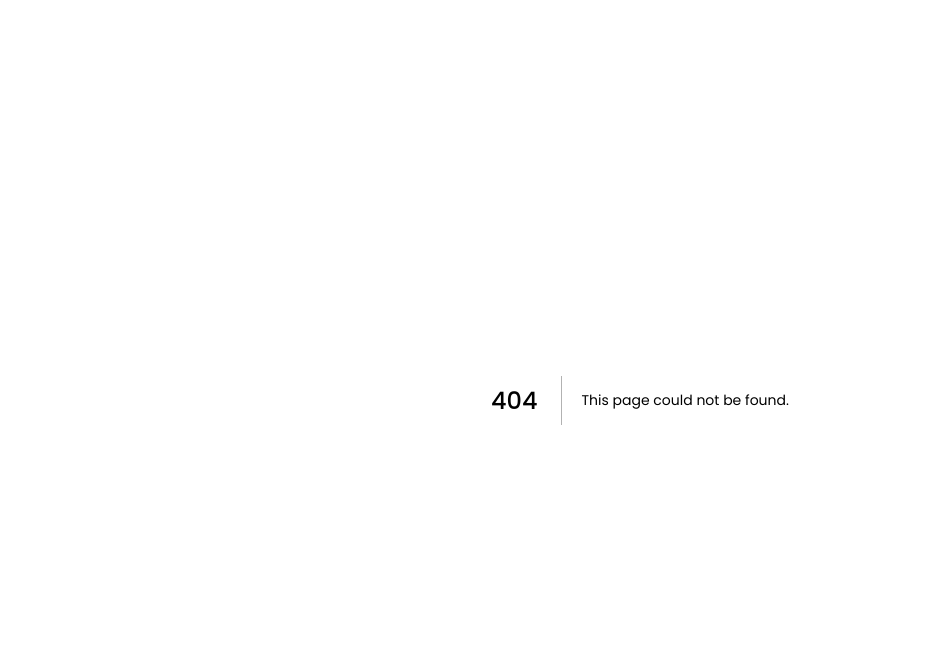
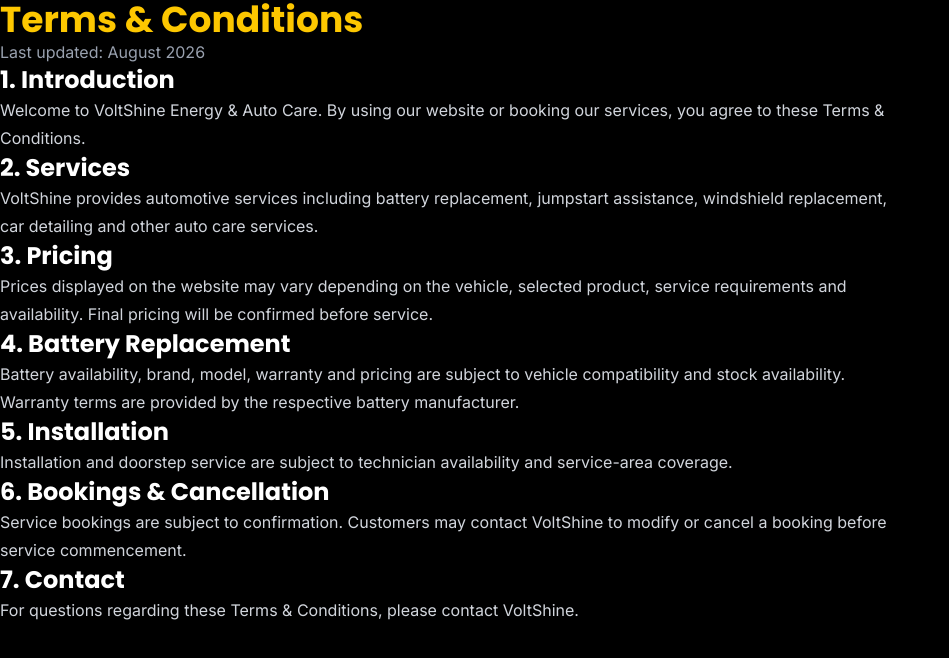
Before and after one commit to voltshineenergy-AC/voltshine, a Next.js app: page /terms in a window 1280 px wide. Before the commit this address had no page. Shown: the top 658 px of the page, without its empty margins (0-949 px from the left). Built offline with nearby package versions, Linux system fonts and the light colour scheme.

Commit message:
Fix terms and detailing routes

```diff
--- /dev/null
+++ b/src/app/detailing/page.tsx
@@ -0,0 +1,15 @@
+export default function DetailingPage() {
+  return (
+    <main className="min-h-screen bg-black px-6 py-16 text-white">
+      <div className="mx-auto max-w-6xl">
+        <h1 className="text-4xl font-bold text-yellow-400">
+          Car Detailing Services
+        </h1>
+
+        <p className="mt-4 text-gray-300">
+          Premium car detailing services by VoltShine Energy & Auto Care.
+        </p>
+      </div>
+    </main>
+  );
+}
--- a/src/app/layout.tsx
+++ b/src/app/layout.tsx
@@ -1,6 +1,5 @@
 import type { Metadata } from "next";
 import { Poppins, Inter } from "next/font/google";
-import Script from "next/script";
 import "./globals.css";
 
 const poppins = Poppins({
@@ -15,61 +14,8 @@
 });
 
 export const metadata: Metadata = {
-  metadataBase: new URL("https://voltshine.in"),
-
-  title: {
-    default: "VoltShine | Doorstep Car Battery Replacement & Auto Care in Pune",
-    template: "%s | VoltShine",
-  },
-
-  description:
-    "Doorstep battery replacement, jumpstart, windshield replacement, ceramic coating, PPF, car detailing, UPS, inverter and solar solutions across Pune & PCMC.",
-
-  keywords: [
-    "Car Battery Replacement Pune",
-    "Battery Replacement Near Me",
-    "Doorstep Battery Service",
-    "Amaron Battery",
-    "Exide Battery",
-    "Livguard Battery",
-    "Jump Start Service",
-    "Windshield Replacement Pune",
-    "Ceramic Coating Pune",
-    "PPF Pune",
-    "Car Detailing Pune",
-    "UPS",
-    "Inverter",
-    "Solar",
-    "VoltShine",
-  ],
-
-  authors: [{ name: "VoltShine" }],
-
-  creator: "VoltShine",
-
-  publisher: "VoltShine",
-
-  robots: {
-    index: true,
-    follow: true,
-  },
-
-  openGraph: {
-    title: "VoltShine",
-    description:
-      "Premium Doorstep Battery Replacement & Auto Care Services in Pune.",
-    url: "https://voltshine.in",
-    siteName: "VoltShine",
-    locale: "en_IN",
-    type: "website",
-  },
-
-  twitter: {
-    card: "summary_large_image",
-    title: "VoltShine",
-    description:
-      "Battery Replacement, Windshield, Detailing & Solar Solutions.",
-  },
+  title: "VoltShine",
+  description: "VoltShine Energy & Auto Care",
 };
 
 export default function RootLayout({
@@ -78,73 +24,9 @@
   children: React.ReactNode;
 }>) {
   return (
-    <html
-      lang="en"
-      className={`${poppins.variable} ${inter.variable}`}
-    >
-      <body>
-  {children}
-
-  <Script
-    src="https://www.googletagmanager.com/gtag/js?id=G-EW70L5C17N"
-    strategy="afterInteractive"
-  />
-
-  <Script id="google-analytics" strategy="afterInteractive">
-    {`
-      window.dataLayer = window.dataLayer || [];
-      function gtag(){dataLayer.push(arguments);}
-      gtag('js', new Date());
-
-      gtag('config', 'G-EW70L5C17N');
-    `}
-  </Script>
-  <Script id="microsoft-clarity" strategy="afterInteractive">
-  {`
-    (function(c,l,a,r,i,t,y){
-        c[a]=c[a]||function(){(c[a].q=c[a].q||[]).push(arguments)};
-        t=l.createElement(r);t.async=1;t.src="https://www.clarity.ms/tag/"+i;
-        y=l.getElementsByTagName(r)[0];y.parentNode.insertBefore(t,y);
-    })(window, document, "clarity", "script", "xy3e4qrp23");
-  `}
-</Script>
-
-  <script
-    type="application/ld+json"
-    dangerouslySetInnerHTML={{
-      __html: JSON.stringify({
-        "@context": "https://schema.org",
-        "@type": "AutoRepair",
-        name: "VoltShine",
-        url: "https://voltshine.in",
-        telephone: "+91-9270300889",
-        areaServed: [
-          "Pune",
-          "Pimpri Chinchwad",
-          "Wakad",
-          "Baner",
-          "Hinjewadi",
-          "Kharadi",
-          "Hadapsar"
-        ],
-        address: {
-          "@type": "PostalAddress",
-          addressLocality: "Pune",
-          addressRegion: "Maharashtra",
-          addressCountry: "IN"
-        },
-        sameAs: [],
-        serviceType: [
-          "Car Battery Replacement",
-          "Jump Start Service",
-          "Windshield Replacement",
-          "Car Detailing",
-          "Solar Solutions",
-          "UPS & Inverter"
-        ]
-      }),
-    }}
-    />
+    <html lang="en">
+      <body className={`${poppins.variable} ${inter.variable}`}>
+        {children}
       </body>
     </html>
   );
--- a/src/app/sitemap.ts
+++ b/src/app/sitemap.ts
@@ -1,4 +1,4 @@
-import { MetadataRoute } from "next";
+import type { MetadataRoute } from "next";
 
 export default function sitemap(): MetadataRoute.Sitemap {
   const baseUrl = "https://voltshine.in";
@@ -7,7 +7,7 @@
     {
       url: baseUrl,
       lastModified: new Date(),
-      changeFrequency: "daily",
+      changeFrequency: "weekly",
       priority: 1,
     },
 
@@ -22,14 +22,42 @@
       url: `${baseUrl}/windshield`,
       lastModified: new Date(),
       changeFrequency: "weekly",
-      priority: 0.8,
+      priority: 0.9,
     },
 
     {
       url: `${baseUrl}/detailing`,
       lastModified: new Date(),
       changeFrequency: "weekly",
-      priority: 0.8,
+      priority: 0.9,
+    },
+
+    {
+      url: `${baseUrl}/ups`,
+      lastModified: new Date(),
+      changeFrequency: "monthly",
+      priority: 0.7,
+    },
+
+    {
+      url: `${baseUrl}/solar`,
+      lastModified: new Date(),
+      changeFrequency: "monthly",
+      priority: 0.7,
+    },
+
+    {
+      url: `${baseUrl}/privacy-policy`,
+      lastModified: new Date(),
+      changeFrequency: "yearly",
+      priority: 0.3,
+    },
+
+    {
+      url: `${baseUrl}/terms`,
+      lastModified: new Date(),
+      changeFrequency: "yearly",
+      priority: 0.3,
     },
   ];
 }
--- /dev/null
+++ b/src/app/terms/page.tsx
@@ -0,0 +1,96 @@
+export default function TermsPage() {
+  return (
+    <main className="min-h-screen bg-black px-6 py-16 text-white">
+      <div className="mx-auto max-w-4xl">
+
+        <h1 className="text-4xl font-bold text-yellow-400">
+          Terms & Conditions
+        </h1>
+
+        <p className="mt-4 text-gray-400">
+          Last updated: August 2026
+        </p>
+
+        <div className="mt-10 space-y-8 text-gray-300">
+
+          <section>
+            <h2 className="text-2xl font-bold text-white">
+              1. Introduction
+            </h2>
+            <p className="mt-3 leading-7">
+              Welcome to VoltShine Energy & Auto Care. By using our website
+              or booking our services, you agree to these Terms & Conditions.
+            </p>
+          </section>
+
+          <section>
+            <h2 className="text-2xl font-bold text-white">
+              2. Services
+            </h2>
+            <p className="mt-3 leading-7">
+              VoltShine provides automotive services including battery
+              replacement, jumpstart assistance, windshield replacement,
+              car detailing and other auto care services.
+            </p>
+          </section>
+
+          <section>
+            <h2 className="text-2xl font-bold text-white">
+              3. Pricing
+            </h2>
+            <p className="mt-3 leading-7">
+              Prices displayed on the website may vary depending on the
+              vehicle, selected product, service requirements and availability.
+              Final pricing will be confirmed before service.
+            </p>
+          </section>
+
+          <section>
+            <h2 className="text-2xl font-bold text-white">
+              4. Battery Replacement
+            </h2>
+            <p className="mt-3 leading-7">
+              Battery availability, brand, model, warranty and pricing are
+              subject to vehicle compatibility and stock availability.
+              Warranty terms are provided by the respective battery
+              manufacturer.
+            </p>
+          </section>
+
+          <section>
+            <h2 className="text-2xl font-bold text-white">
+              5. Installation
+            </h2>
+            <p className="mt-3 leading-7">
+              Installation and doorstep service are subject to technician
+              availability and service-area coverage.
+            </p>
+          </section>
+
+          <section>
+            <h2 className="text-2xl font-bold text-white">
+              6. Bookings & Cancellation
+            </h2>
+            <p className="mt-3 leading-7">
+              Service bookings are subject to confirmation. Customers may
+              contact VoltShine to modify or cancel a booking before service
+              commencement.
+            </p>
+          </section>
+
+          <section>
+            <h2 className="text-2xl font-bold text-white">
+              7. Contact
+            </h2>
+            <p className="mt-3 leading-7">
+              For questions regarding these Terms & Conditions, please
+              contact VoltShine.
+            </p>
+          </section>
+
+        </div>
+
+      </div>
+    </main>
+  );
+}
```
